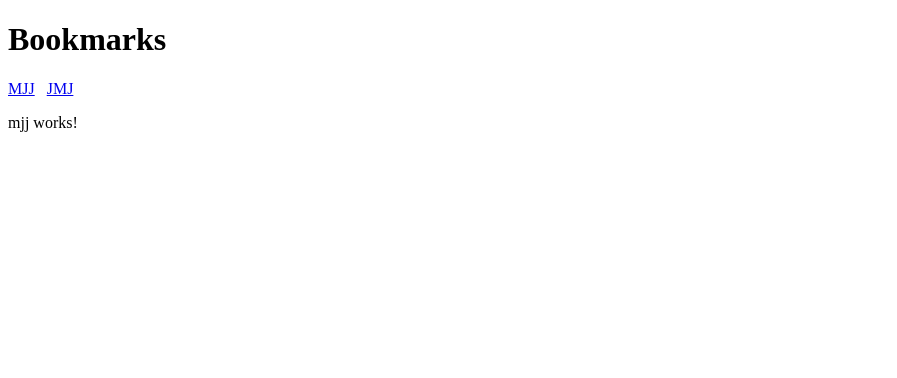
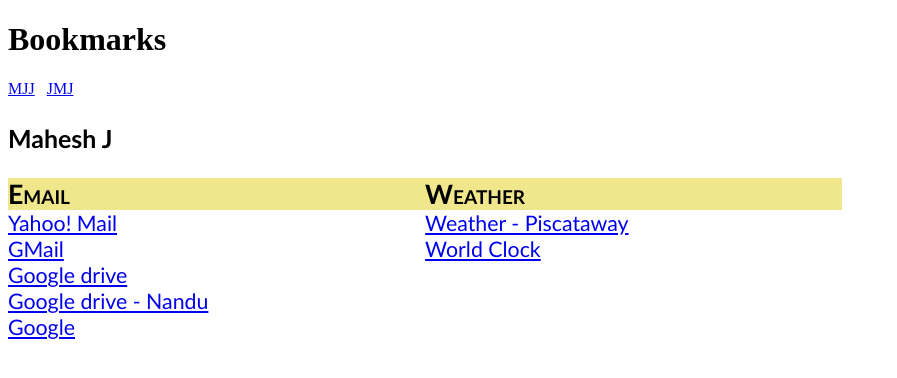
Before and after one commit to jmjcando/bookmarks, an Angular app: page / in a window 1280 px wide. Shown: the top 378 px of the page, without its empty margins (0-897 px from the left). Built offline with nearby package versions, Linux system fonts and the light colour scheme.

Commit message:
mjj-component with sample data shows correctly !!! (almost doens so quickly)

```diff
--- a/src/app/mjj/mjj.component.css
+++ b/src/app/mjj/mjj.component.css
@@ -0,0 +1,28 @@
+.container {
+  font-size: 16pt;
+  font-family: "Calibri", "Verdana", "sans-serif";
+}
+
+.folder {
+  /*padding-left:1em;*/
+  float: left;
+  width: 33%;
+}
+
+.folder-header {
+  font-weight: bold;
+  font-variant: small-caps;
+  font-size: 20pt;
+  background-color: khaki;
+  /*text-align:center;*/
+}
+
+ul.folder-body {
+  padding-left: 0;
+  list-style-type: none;
+  margin-top: 0;
+  /*
+                height:5em;
+            overflow:auto;
+                */
+}
--- a/src/app/mjj/mjj.component.html
+++ b/src/app/mjj/mjj.component.html
@@ -1 +1,31 @@
-<p>mjj works!</p>
+
+<div class="container">
+
+
+  <h3>Mahesh J</h3>
+
+
+  <div class="folder" *ngFor="let folder of data">
+    <div class="folder-header">{{folder.name}}</div>
+    <ul class="folder-body">
+      <li *ngFor="let bookmark of folder.bookmarks">
+        <a href="{{bookmark.href}}">{{bookmark.name}}</a>
+      </li>
+    </ul>
+  </div>
+
+
+  <!--<ul class="heroes">
+    <li *ngFor="let folder of data">
+      <a routerLink="/detail/{{hero.id}}">
+        <span class="badge">{{hero.id}}</span> {{hero.name}}
+      </a>
+
+      <button class="delete"
+              title="delete hero"
+              (click)="delete(hero)">
+        x
+      </button>
+    </li>
+  </ul>-->
+</div>
--- a/src/app/mjj/mjj.component.ts
+++ b/src/app/mjj/mjj.component.ts
@@ -7,6 +7,26 @@
 })
 export class MjjComponent implements OnInit {
 
+  public data : any[] = [{
+  "name": "Email",
+  "bookmarks": [
+    { "name": "Yahoo! Mail", href: "https://mail.yahoo.com" },
+    { "name": "GMail", href: "https://mail.google.com" },
+    { "name": "Google drive", href: "https://drive.google.com" },
+    { "name": "Google drive - Nandu", href: "https://drive.google.com/drive/u/0/folders/11kQ5C4-zq5sGUBFINWCzAQmmL1FBNoJB" },
+    { "name": "Google", href: "http://www.google.com" },
+  ]
+}, {
+  "name": "Weather",
+  "bookmarks":
+    [
+      { "name": "Weather - Piscataway", href: "http://weather.yahoo.com/forecast/USNJ0409_f.html" },
+      //{ "name": "Weather - Mumbai", href: "http://weather.yahoo.com/forecast/INXX0087_f.html" },
+      { "name": "World Clock", href: "http://www.timeanddate.com/worldclock/full.html" },
+    ]
+}
+];
+
   constructor() { }
 
   ngOnInit(): void {
```
